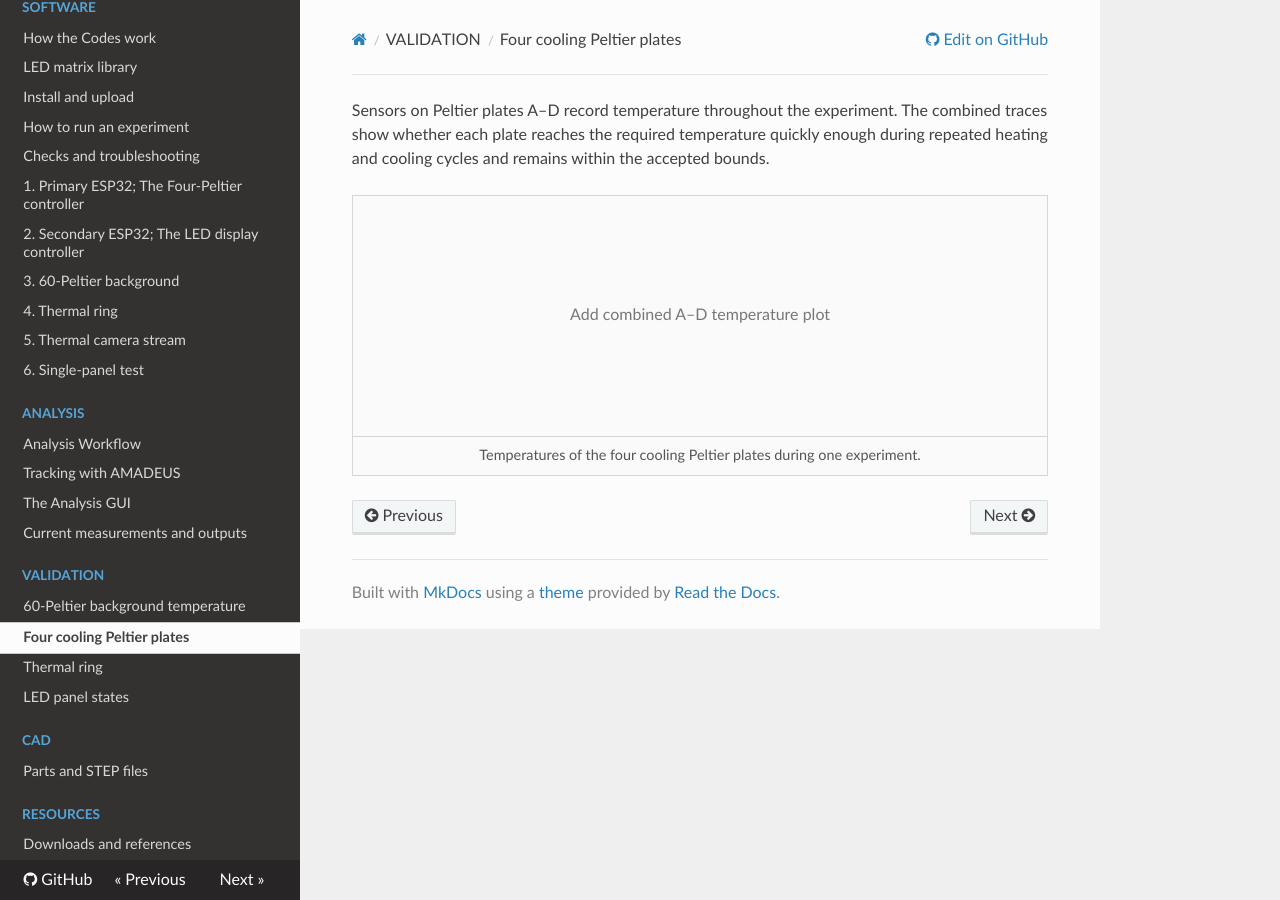
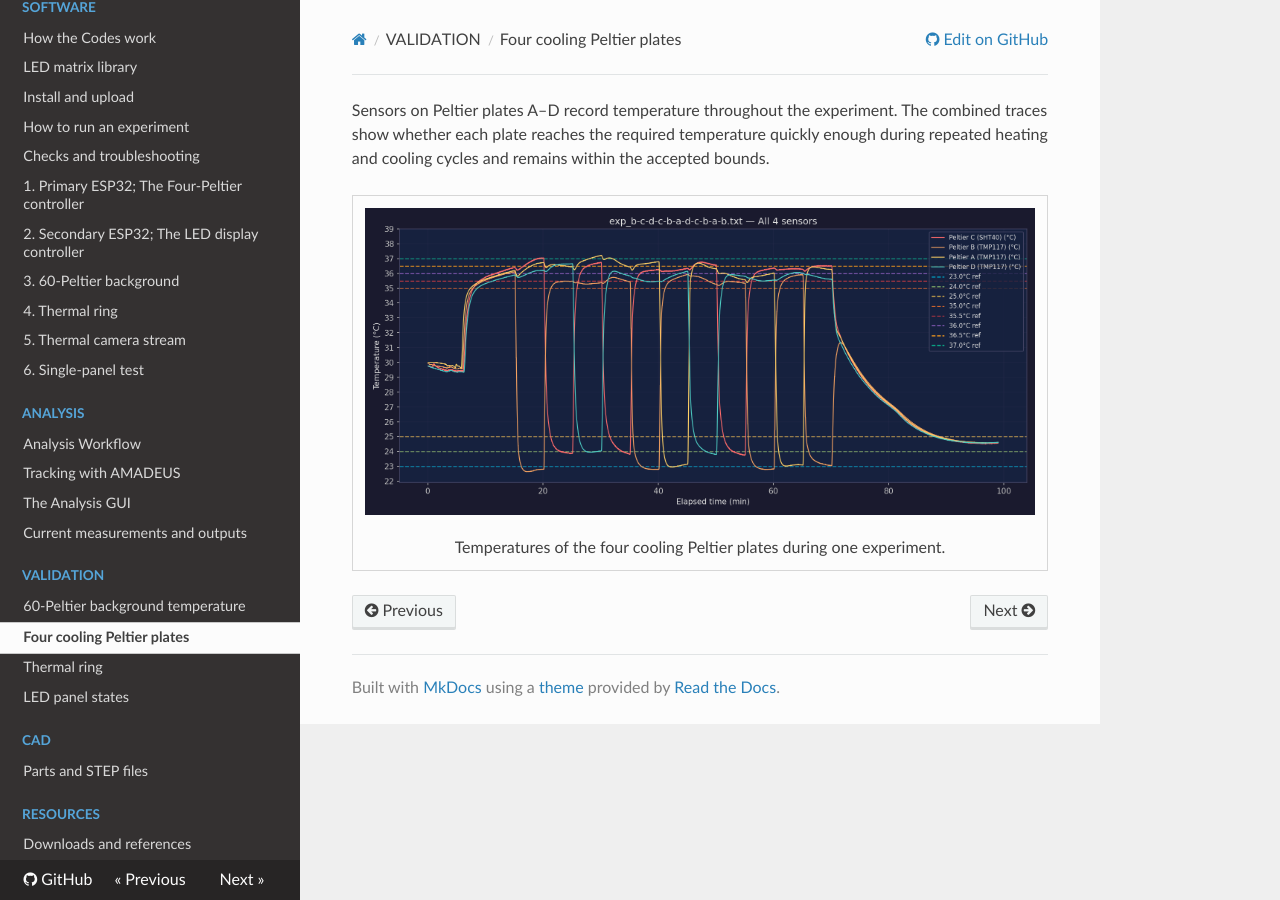
Before and after one commit to ajadismail2/Visual-place-learning, an MkDocs documentation site: the page built from docs/validation/four-cooling-peltier-plates.md, in a window 1280 px wide. Built offline with MkDocs 1.6.1, drawn with Linux system fonts in a browser that asks for light colours; nearby versions of some CDN libraries.

Commit message:
Update four-cooling-peltier-plates.md

```diff
--- a/docs/validation/four-cooling-peltier-plates.md
+++ b/docs/validation/four-cooling-peltier-plates.md
@@ -5,7 +5,10 @@
 ---
 Sensors on Peltier plates A–D record temperature throughout the experiment. The combined traces show whether each plate reaches the required temperature quickly enough during repeated heating and cooling cycles and remains within the accepted bounds.
 
-<figure class="validation-slot">
-  <div class="validation-space">Add combined A–D temperature plot</div>
-  <figcaption>Temperatures of the four cooling Peltier plates during one experiment.</figcaption>
+<figure markdown="1" style="border: 1px solid #d6d6d6; padding: 12px; margin: 24px 0; text-align: center;">
+
+![Combined A–D temperature plot](images/cooltilesensors_plot.png)
+
+<figcaption>Temperatures of the four cooling Peltier plates during one experiment.</figcaption>
+
 </figure>
```
